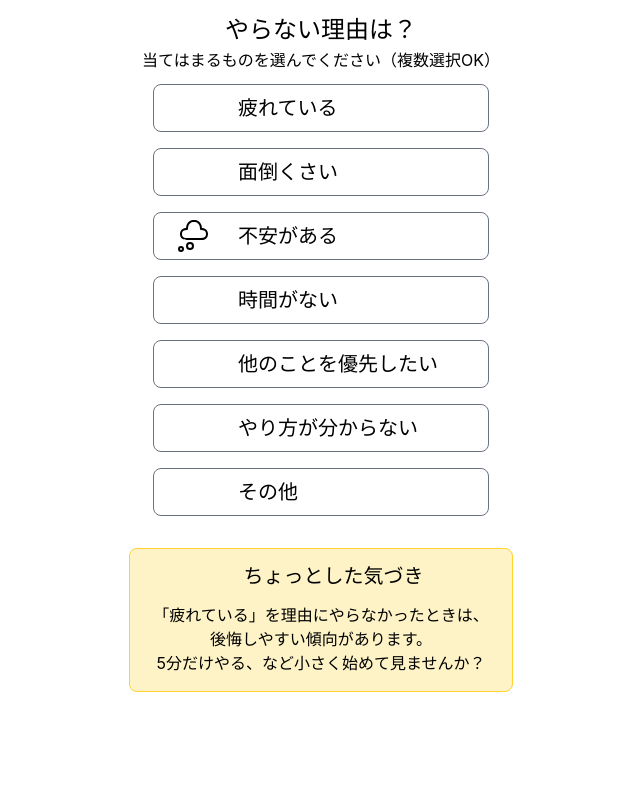
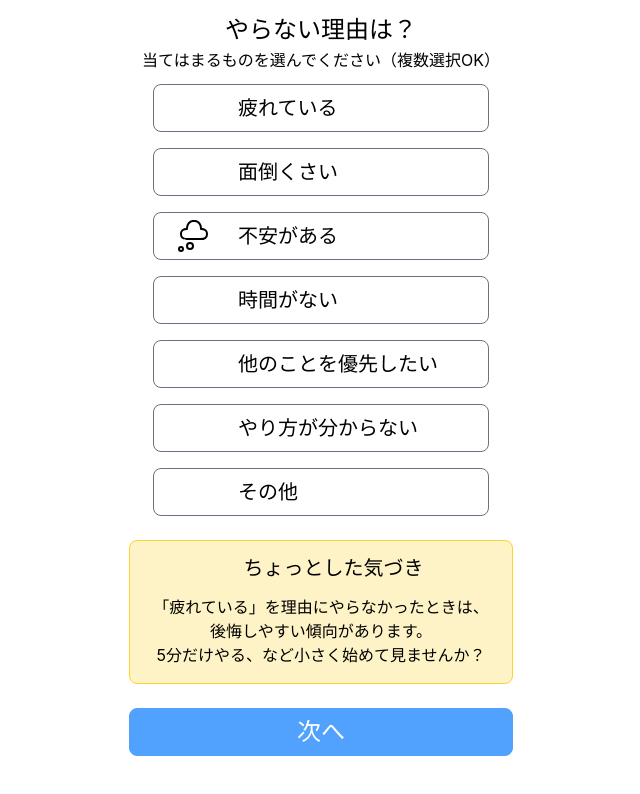
Before and after one commit to risa-h1108/Miru, a React (Vite) app: page /reason in a window 1280 px wide. Shown: the top 794 px of the page, without its empty margins (319-959 px from the left). Built offline with nearby package versions, Linux system fonts and the light colour scheme; some icons are missing.

Commit message:
style/feat:「次へ」ボタン（枠組み、色、サイズ/位置調整）を表示、/reflectionに遷移できる機能を実装

```diff
--- a/src/pages/Reason.tsx
+++ b/src/pages/Reason.tsx
@@ -89,7 +89,7 @@ export default function ReasonsChoice() {
         ))}
       </div>
 
-      <div className=" max-w-sm mx-auto h-36 mt-8 rounded-lg border border-amber-300  bg-amber-100">
+      <div className=" max-w-sm mx-auto h-36 mt-6 rounded-lg border border-amber-300  bg-amber-100">
         {/* px: padding-left + padding-right の略
         justify-center:Flexboxの「主軸（基本は横方向）」に沿って中央寄せ
         items-center:Flexboxの「交差軸（基本は縦方向）」に沿って中央寄せ */}
@@ -106,7 +106,14 @@ export default function ReasonsChoice() {
         </h2>
       </div>
 
-      <Link to="/reflection" />
+      <Link
+        to="/reflection"
+        className={
+          "border border-blue-400 bg-blue-400 text-white rounded-lg mt-6 max-w-sm mx-auto h-12 flex items-center justify-center text-2xl"
+        }
+      >
+        次へ
+      </Link>
     </div>
   );
 }
```
